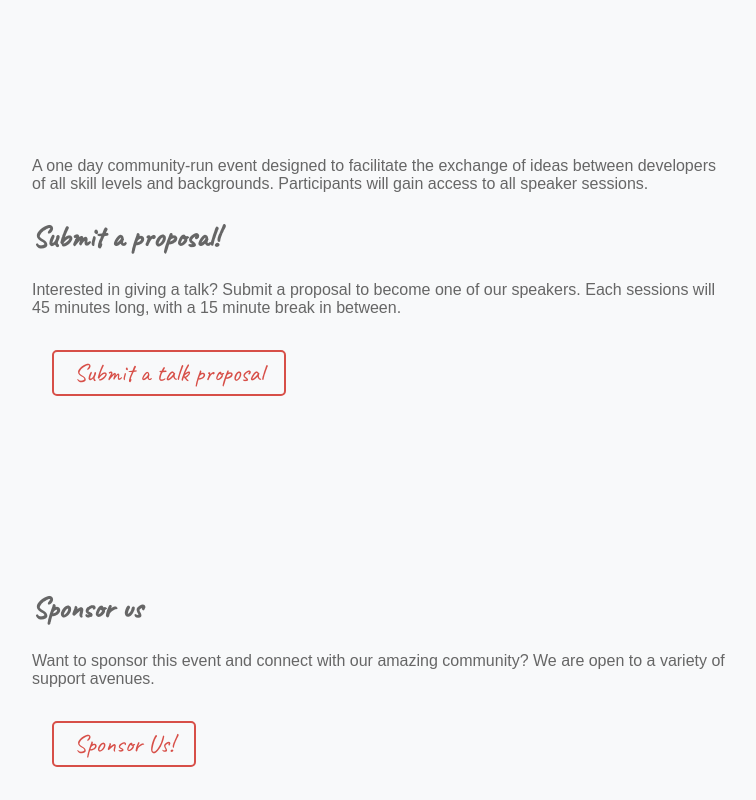
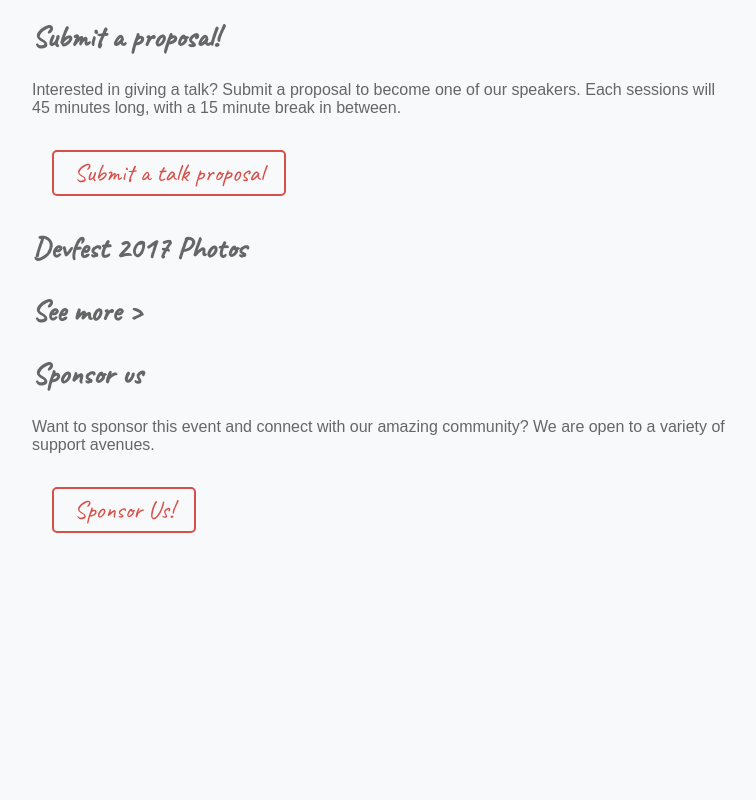
Before and after one commit to amaclean2/DevFest, a website: page public/index.html in a window 1280 px wide. Shown: the part 816-1616 px from the top of the page, without its empty margins (258-1014 px from the left). After the commit the page ends 1382 px from the top, so only its background shows below. Drawn offline with Linux system fonts and the light colour scheme.

Commit message:
add section for photos

```diff
--- a/public/index.html
+++ b/public/index.html
@@ -41,9 +41,11 @@
           <div class="button-margin">
               <a href="https://goo.gl/forms/FLG2yhChLmWRslsi1" class="buy-button">Submit a talk proposal</a>
           </div>
-      </div>
+          <div class="photos">
+              <h2>Devfest 2017 Photos</h2>
+              <h2>See more &gt;</h2>
+          </div>
 
-      <div class="content-text">
           <h2>Sponsor us</h2>
           <p>Want to sponsor this event and connect with our amazing community? We are open to a variety of support avenues.</p>
           <div class="button-margin">
--- a/public/styles/style.css
+++ b/public/styles/style.css
@@ -82,7 +82,7 @@ header .logo img {
 
 .header-logo img {
   max-width: 600px;
-  margin-top: 200px;
+  margin-top: 100px;
 }
 
 .content {
@@ -97,7 +97,7 @@ header .logo img {
 
 .content-text {
   color: #666;
-  margin-top: 200px;
+  margin-top: 100px;
   text-align: left;
 }
 
```
